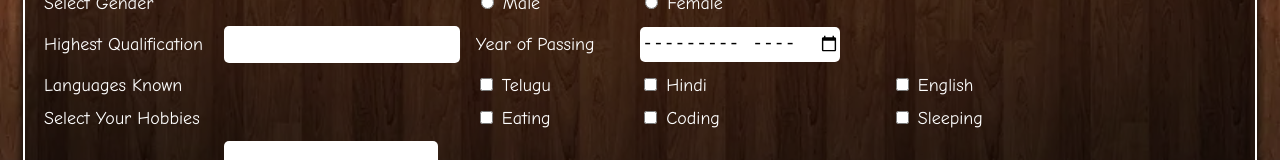
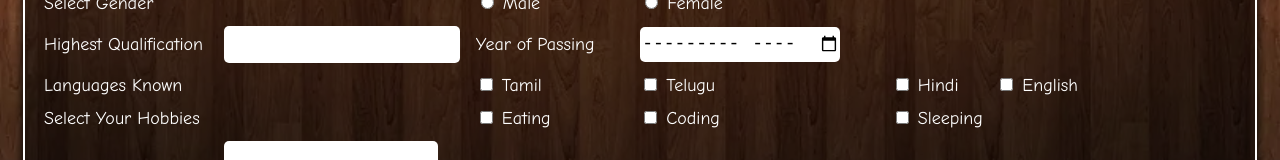
Before and after one commit to balajiCubie/task1310, a plain HTML site: page Html/index.html in a window 1280 px wide. Shown: the part 474-634 px from the top of the page. Drawn offline with Linux system fonts and the light colour scheme.

Commit message:
tamil added

```diff
--- a/Html/index.html
+++ b/Html/index.html
@@ -92,6 +92,7 @@
             </tr>
             <tr>
               <td colspan="2">Languages Known</td>
+              <td><input type="checkbox" value="tamil" /> Tamil</td>
               <td><input type="checkbox" value="telugu" /> Telugu</td>
               <td><input type="checkbox" value="hindi" /> Hindi</td>
               <td><input type="checkbox" value="english" /> English</td>
```
